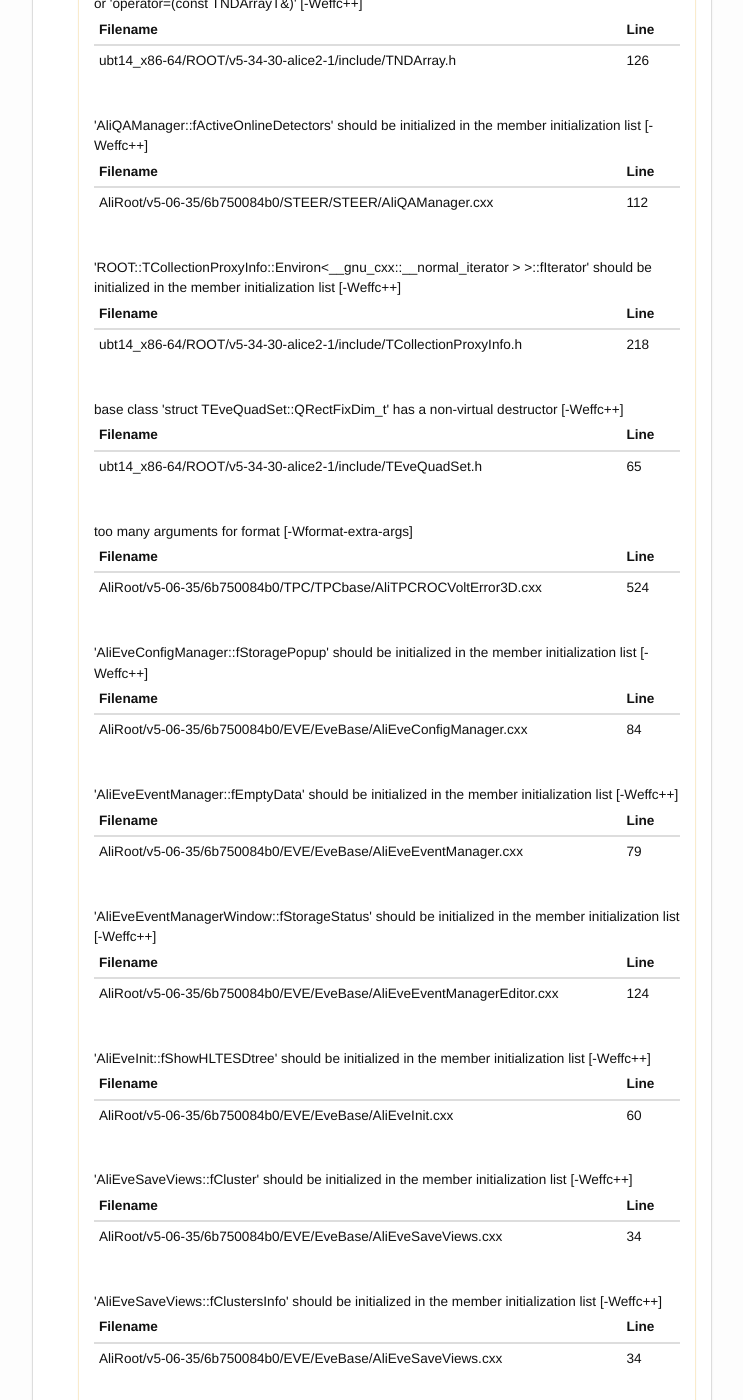
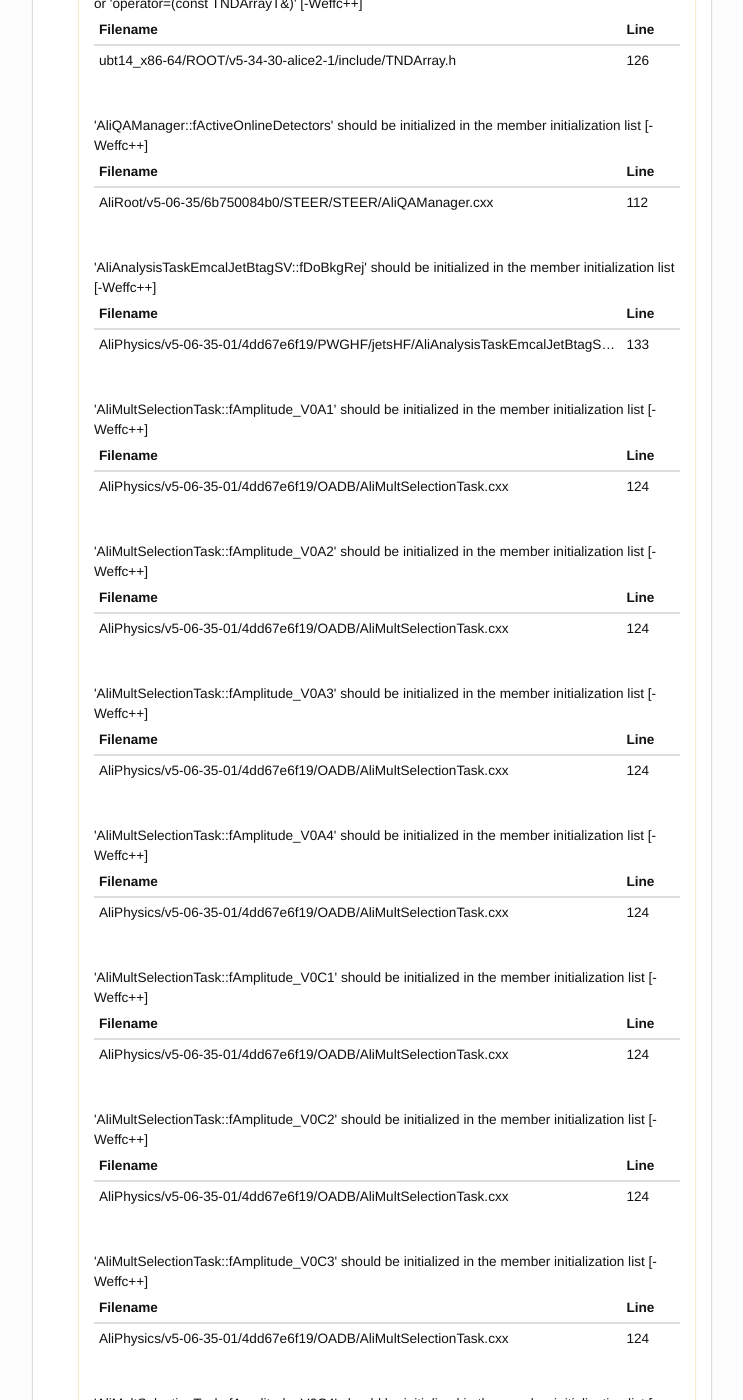
Before and after one commit to alisw/alisw.github.io, a Jekyll site: the page built from index.html, in a window 1280 px wide and 1400 px high, scrolled down 5115 px. Shown: the whole window, without its empty margins (268-1011 px from the left). Built offline with Jekyll 4.4.1, drawn with Linux system fonts in a browser that asks for light colours; nearby versions of some CDN libraries; some of the changed text lies outside the part shown.

Commit message:
Updated results.

```diff
--- a/_data/warnings.json
+++ b/_data/warnings.json
@@ -521,123 +521,141 @@
               } ]
             }
           }, {
-            "key" : "'ROOT::TCollectionProxyInfo::Environ<__gnu_cxx::__normal_iterator<int*, std::vector<int> > >::fIterator' should be initialized in the member initialization list [-Weffc++]",
+            "key" : "'AliAnalysisTaskEmcalJetBtagSV::fDoBkgRej' should be initialized in the member initialization list [-Weffc++]",
             "filename" : {
               "buckets" : [ {
-                "key" : "ubt14_x86-64/ROOT/v5-34-30-alice2-1/include/TCollectionProxyInfo.h",
+                "key" : "AliPhysics/v5-06-35-01/4dd67e6f19/PWGHF/jetsHF/AliAnalysisTaskEmcalJetBtagSV.cxx",
                 "line" : {
                   "buckets" : [ {
-                    "key" : "218"
+                    "key" : "133"
+                  }, {
+                    "key" : "90"
                   } ]
                 }
               } ]
             }
           }, {
-            "key" : "base class 'struct TEveQuadSet::QRectFixDim_t' has a non-virtual destructor [-Weffc++]",
+            "key" : "'AliMultSelectionTask::fAmplitude_V0A1' should be initialized in the member initialization list [-Weffc++]",
             "filename" : {
               "buckets" : [ {
-                "key" : "ubt14_x86-64/ROOT/v5-34-30-alice2-1/include/TEveQuadSet.h",
+                "key" : "AliPhysics/v5-06-35-01/4dd67e6f19/OADB/AliMultSelectionTask.cxx",
                 "line" : {
                   "buckets" : [ {
-                    "key" : "65"
+                    "key" : "124"
+                  }, {
+                    "key" : "71"
                   } ]
                 }
               } ]
             }
           }, {
-            "key" : "too many arguments for format [-Wformat-extra-args]",
+            "key" : "'AliMultSelectionTask::fAmplitude_V0A2' should be initialized in the member initialization list [-Weffc++]",
             "filename" : {
               "buckets" : [ {
-                "key" : "AliRoot/v5-06-35/6b750084b0/TPC/TPCbase/AliTPCROCVoltError3D.cxx",
+                "key" : "AliPhysics/v5-06-35-01/4dd67e6f19/OADB/AliMultSelectionTask.cxx",
                 "line" : {
                   "buckets" : [ {
-                    "key" : "524"
+                    "key" : "124"
                   }, {
-                    "key" : "525"
+                    "key" : "71"
                   } ]
                 }
               } ]
             }
           }, {
-            "key" : "'AliEveConfigManager::fStoragePopup' should be initialized in the member initialization list [-Weffc++]",
+            "key" : "'AliMultSelectionTask::fAmplitude_V0A3' should be initialized in the member initialization list [-Weffc++]",
             "filename" : {
               "buckets" : [ {
-                "key" : "AliRoot/v5-06-35/6b750084b0/EVE/EveBase/AliEveConfigManager.cxx",
+                "key" : "AliPhysics/v5-06-35-01/4dd67e6f19/OADB/AliMultSelectionTask.cxx",
                 "line" : {
                   "buckets" : [ {
-                    "key" : "84"
+                    "key" : "124"
+                  }, {
+                    "key" : "71"
                   } ]
                 }
               } ]
             }
           }, {
-            "key" : "'AliEveEventManager::fEmptyData' should be initialized in the member initialization list [-Weffc++]",
+            "key" : "'AliMultSelectionTask::fAmplitude_V0A4' should be initialized in the member initialization list [-Weffc++]",
             "filename" : {
               "buckets" : [ {
-                "key" : "AliRoot/v5-06-35/6b750084b0/EVE/EveBase/AliEveEventManager.cxx",
+                "key" : "AliPhysics/v5-06-35-01/4dd67e6f19/OADB/AliMultSelectionTask.cxx",
                 "line" : {
                   "buckets" : [ {
-                    "key" : "79"
+                    "key" : "124"
+                  }, {
+                    "key" : "71"
                   } ]
                 }
               } ]
             }
           }, {
-            "key" : "'AliEveEventManagerWindow::fStorageStatus' should be initialized in the member initialization list [-Weffc++]",
+            "key" : "'AliMultSelectionTask::fAmplitude_V0C1' should be initialized in the member initialization list [-Weffc++]",
             "filename" : {
               "buckets" : [ {
-                "key" : "AliRoot/v5-06-35/6b750084b0/EVE/EveBase/AliEveEventManagerEditor.cxx",
+                "key" : "AliPhysics/v5-06-35-01/4dd67e6f19/OADB/AliMultSelectionTask.cxx",
                 "line" : {
                   "buckets" : [ {
                     "key" : "124"
+                  }, {
+                    "key" : "71"
                   } ]
                 }
               } ]
             }
           }, {
-            "key" : "'AliEveInit::fShowHLTESDtree' should be initialized in the member initialization list [-Weffc++]",
+            "key" : "'AliMultSelectionTask::fAmplitude_V0C2' should be initialized in the member initialization list [-Weffc++]",
             "filename" : {
               "buckets" : [ {
-                "key" : "AliRoot/v5-06-35/6b750084b0/EVE/EveBase/AliEveInit.cxx",
+                "key" : "AliPhysics/v5-06-35-01/4dd67e6f19/OADB/AliMultSelectionTask.cxx",
                 "line" : {
                   "buckets" : [ {
-                    "key" : "60"
+                    "key" : "124"
+                  }, {
+                    "key" : "71"
                   } ]
                 }
               } ]
             }
           }, {
-            "key" : "'AliEveSaveViews::fCluster' should be initialized in the member initialization list [-Weffc++]",
+            "key" : "'AliMultSelectionTask::fAmplitude_V0C3' should be initialized in the member initialization list [-Weffc++]",
             "filename" : {
               "buckets" : [ {
-                "key" : "AliRoot/v5-06-35/6b750084b0/EVE/EveBase/AliEveSaveViews.cxx",
+                "key" : "AliPhysics/v5-06-35-01/4dd67e6f19/OADB/AliMultSelectionTask.cxx",
                 "line" : {
                   "buckets" : [ {
-                    "key" : "34"
+                    "key" : "124"
+                  }, {
+                    "key" : "71"
                   } ]
                 }
               } ]
             }
           }, {
-            "key" : "'AliEveSaveViews::fClustersInfo' should be initialized in the member initialization list [-Weffc++]",
+            "key" : "'AliMultSelectionTask::fAmplitude_V0C4' should be initialized in the member initialization list [-Weffc++]",
             "filename" : {
               "buckets" : [ {
-                "key" : "AliRoot/v5-06-35/6b750084b0/EVE/EveBase/AliEveSaveViews.cxx",
+                "key" : "AliPhysics/v5-06-35-01/4dd67e6f19/OADB/AliMultSelectionTask.cxx",
                 "line" : {
                   "buckets" : [ {
-                    "key" : "34"
+                    "key" : "124"
+                  }, {
+                    "key" : "71"
                   } ]
                 }
               } ]
             }
           }, {
-            "key" : "'AliEveSaveViews::fCompositeImgFileName' should be initialized in the member initialization list [-Weffc++]",
+            "key" : "'AliMultSelectionTask::fCentrality_V0A' should be initialized in the member initialization list [-Weffc++]",
             "filename" : {
               "buckets" : [ {
-                "key" : "AliRoot/v5-06-35/6b750084b0/EVE/EveBase/AliEveSaveViews.cxx",
+                "key" : "AliPhysics/v5-06-35-01/4dd67e6f19/OADB/AliMultSelectionTask.cxx",
                 "line" : {
                   "buckets" : [ {
-                    "key" : "34"
+                    "key" : "124"
+                  }, {
+                    "key" : "71"
                   } ]
                 }
               } ]
```
